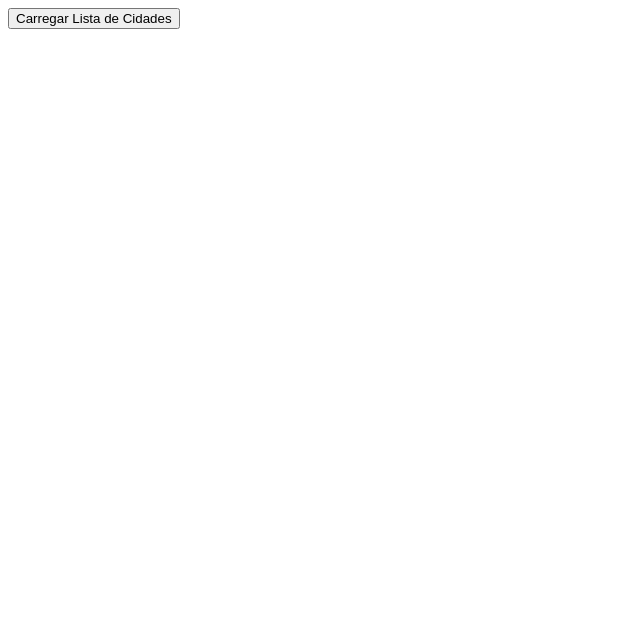
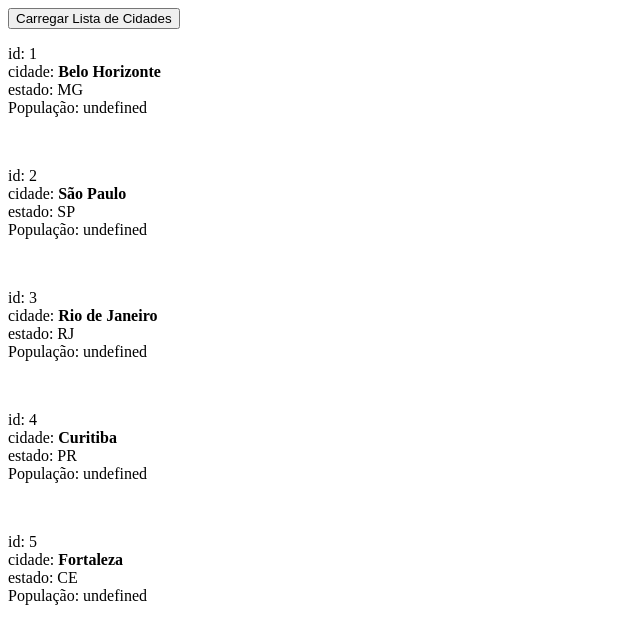
Before and after one commit to wdiasmaciel/02-json-server, a website: page index.html in a window 1280 px wide. Both pictures are taken after a click on the button "Carregar Lista de Cidades". Shown: the whole page, without its empty margins (0-640 px from the left). Drawn offline with Linux system fonts and the light colour scheme; no server answers.

Commit message:
JSONServer

```diff
--- a/index.html
+++ b/index.html
@@ -6,20 +6,21 @@
     <meta name="viewport" content="width=device-width, initial-scale=1.0">
     <title>Lista de Cidades</title>
     <script>
-        const urlCidades = "https://01c72ea2-dc83-4f76-b4e6-f998346028e2-00-1fmk7t8gu8uk4.picard.replit.dev/cidades"; //'http://localhost:3333/cidades'
-        let cidades = []
+        const url = "https://didactic-zebra-jj4xw4wwjr76fpvg4-5500.app.github.dev";
+        const urlCidades = "/db/db.json";
 
         function carregarDadosDoJSONServer() {
             fetch(urlCidades)
-                .then(function (response) { return response.json() })
-                .then(function (dados) {
-                    cidades = dados
-                    console.log('Dados carregados!')
-                    imprimirDadosDoBancoDeDados()
+                .then(function(response) { return response.json(); })
+                .then(function(dados) {
+                    cidades = dados.cidades;
+                    console.log('Dados carregados:');
+                    console.log(cidades);
+                    imprimirDadosDoBancoDeDados(cidades)
                 })
         }
 
-        function imprimirDadosDoBancoDeDados() {
+        function imprimirDadosDoBancoDeDados(cidades) {
             let txt = "";
             let tela = document.getElementById('tela')
 
```
